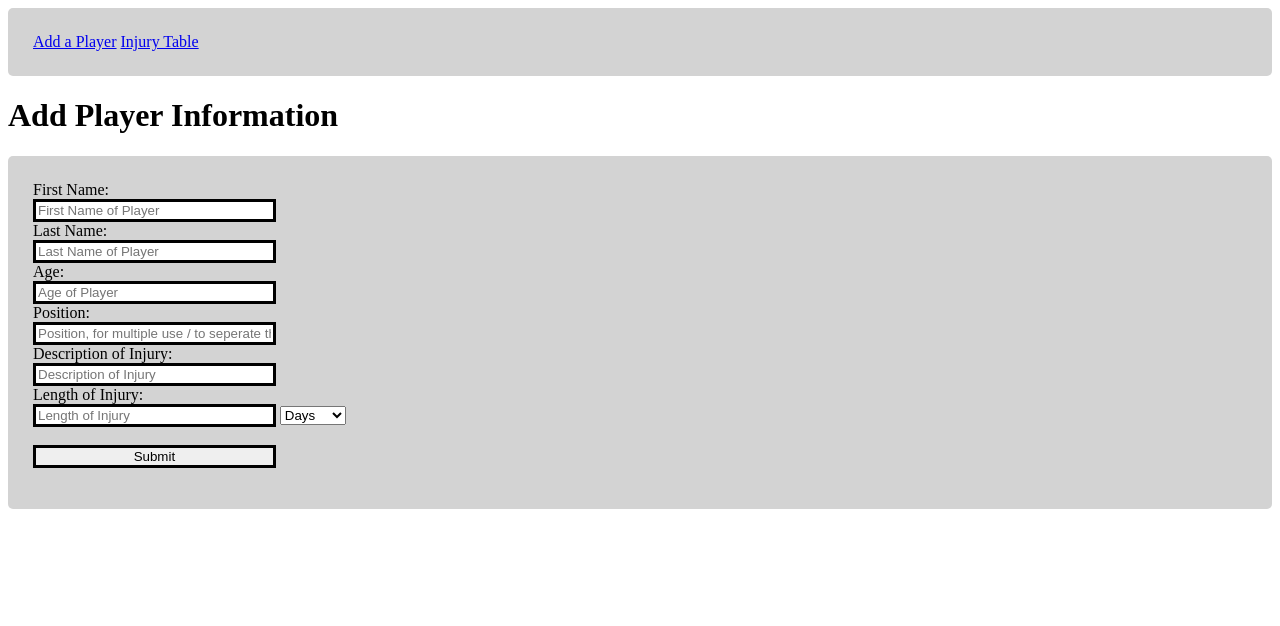
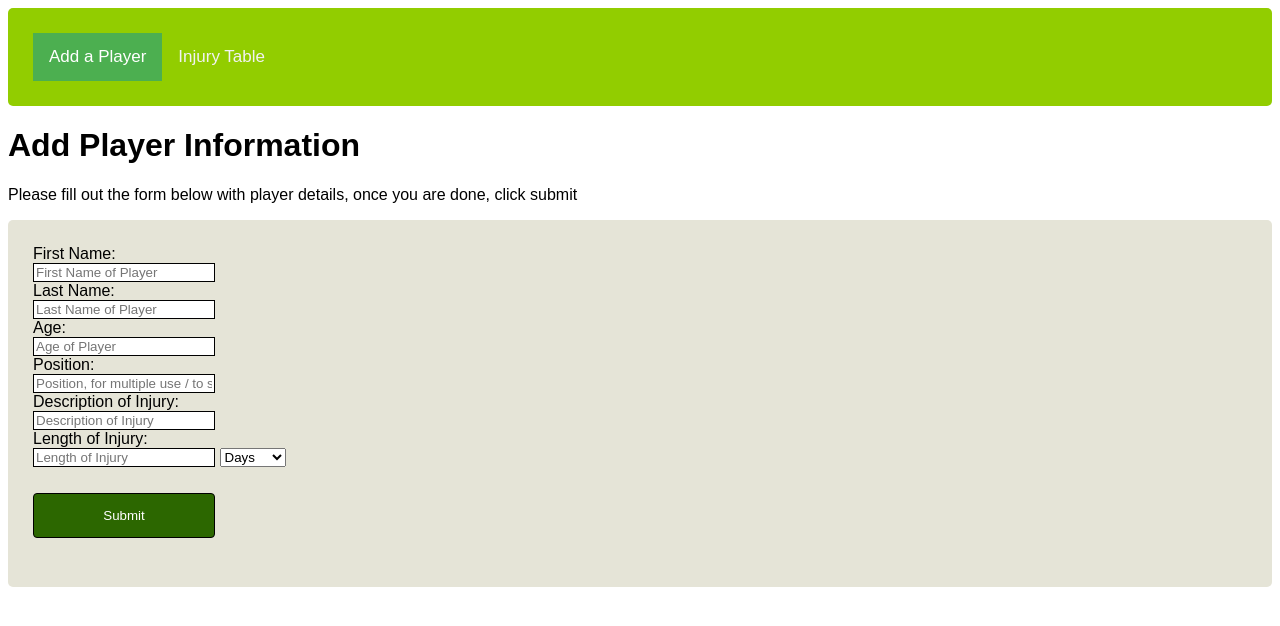
Before and after one commit to nvalydon/Injury_List_Project_FrontEnd, a plain HTML site: page index.html in a window 1280 px wide. Drawn offline with nearby package versions, Linux system fonts and the light colour scheme.

Commit message:
changed the styling of my pages

```diff
--- a/index.html
+++ b/index.html
@@ -2,14 +2,14 @@
     <meta charset="utf-8">
     <script src="https://unpkg.com/axios/dist/axios.min.js"></script>
     <body>
-      <div class="topnav">
+      <div class="topNav">
         <a class="active" href="index.html">Add a Player</a>
         <a href="Table.html">Injury Table</a>
+      </div>
 
-      </div>
         <link rel="stylesheet" href="styles.css">
-        <h1>Add Player Information</h1>
-
+        <h1 class="addHeader">Add Player Information</h1>
+        <p>Please fill out the form below with player details, once you are done, click submit</p>
 
     <div>
 
--- a/styles.css
+++ b/styles.css
@@ -1,16 +1,13 @@
 input{
-    width: 20%;
-    border: black;
+    width: 15%;
+    border: 1px black;
     border-style: solid;
 }
 
-input[type=submit] {
-    background-color: #3dcc44;
-  }
 
-input[type=submit] {
+input[type=button] {
 
-    background-color: #4CAF50;
+    background-color:#2C6700;
     color: white;
     padding: 14px 20px;
     margin: 8px 0;
@@ -21,7 +18,7 @@ input[type=submit] {
 
 div {
     border-radius: 5px;
-    background-color:#D3D3D3;
+    background-color:#E5E4D7;
     padding: 25px;
 
   }
@@ -31,11 +28,51 @@ div {
   }
 
 table, th {
-  border: solid black;
+  border: 1.5px solid black;
 }
 
 th {
   padding: 10px;
   background-color: #4CAF50;
   color: whitesmoke;
+
 }
+
+
+.topnav {
+
+  background-color: #92CD00;
+  overflow: hidden;
+
+}
+
+/* Style the links inside the navigation bar */
+.topnav a {
+  float: left;
+  color: #f2f2f2;
+  text-align: center;
+  padding: 14px 16px;
+  text-decoration: none;
+  font-size: 17px;
+}
+
+/* Change the color of links on hover */
+.topnav a:hover {
+  background-color: #ddd;
+  color: black;
+}
+
+/* Add a color to the active/current link */
+.topnav a.active {
+  background-color: #4CAF50;
+  color: white;
+
+}
+
+body {
+  font-family: Arial, Helvetica, sans-serif;
+}
+
+h1 {
+  align-content: center;
+}
```
Also changed, not shown: Table.html (+4 -2 lines).
